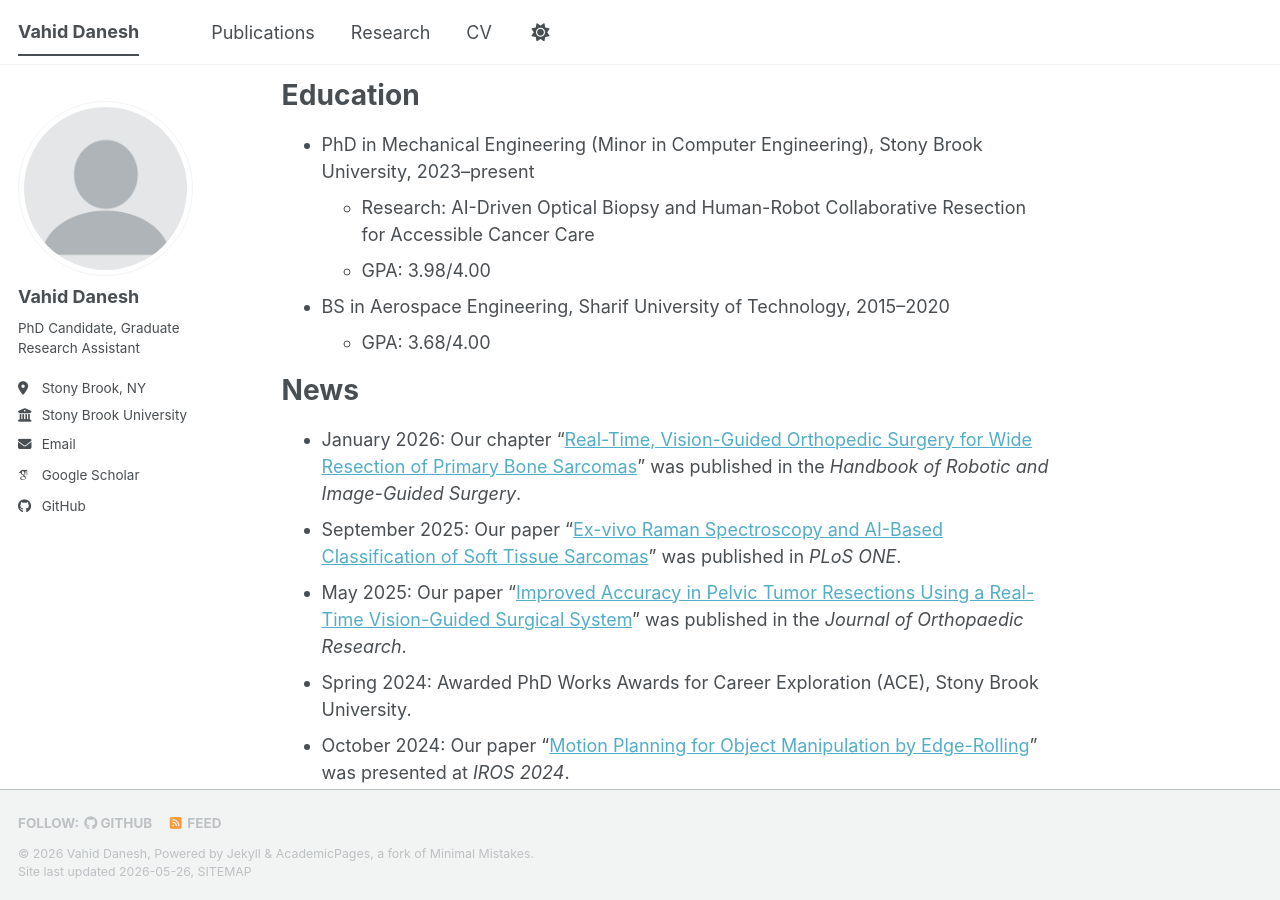
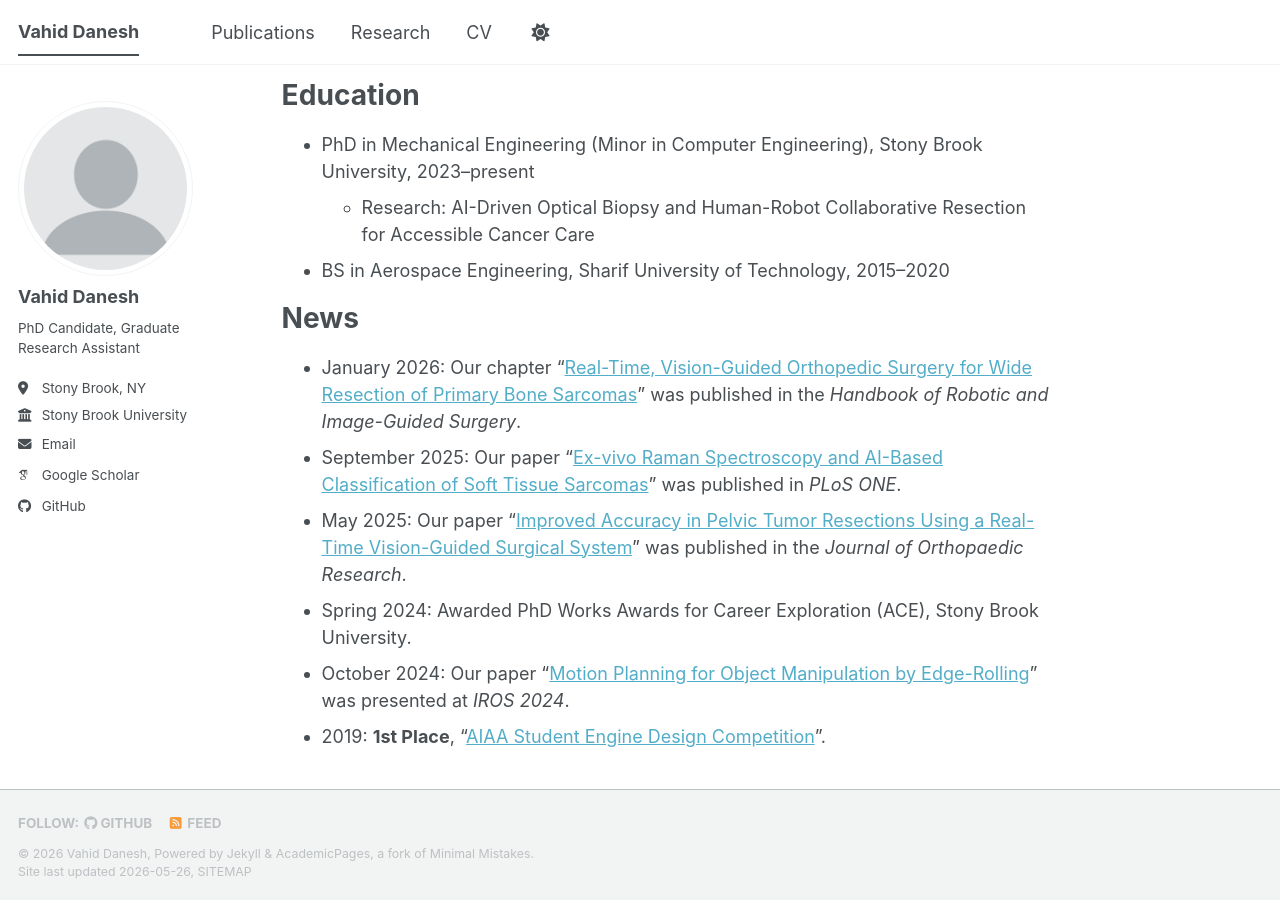
Before and after one commit to VahidDanesh/vahiddanesh.github.io, a Jekyll site: the page built from _pages/about.md, in a window 1280 px wide and 900 px high, scrolled down 381 px. Built offline with Jekyll 4.4.1, drawn with Linux system fonts in a browser that asks for light colours; some web fonts are replaced; a script bundle is joined from its source files by our own code; library files that are not in the unit come from our copies.

Commit message:
update about

```diff
--- a/_pages/about.md
+++ b/_pages/about.md
@@ -15,9 +15,7 @@ Education
 ======
 * PhD in Mechanical Engineering (Minor in Computer Engineering), Stony Brook University, 2023–present
   * Research: AI-Driven Optical Biopsy and Human-Robot Collaborative Resection for Accessible Cancer Care
-  * GPA: 3.98/4.00
 * BS in Aerospace Engineering, Sharif University of Technology, 2015–2020
-  * GPA: 3.68/4.00
 
 News
 ======
@@ -26,4 +24,4 @@ News
 * May 2025: Our paper "[Improved Accuracy in Pelvic Tumor Resections Using a Real-Time Vision-Guided Surgical System](https://doi.org/10.1002/jor.26111)" was published in the *Journal of Orthopaedic Research*.
 * Spring 2024: Awarded PhD Works Awards for Career Exploration (ACE), Stony Brook University.
 * October 2024: Our paper "[Motion Planning for Object Manipulation by Edge-Rolling](https://doi.org/10.1109/IROS58592.2024.10802581)" was presented at *IROS 2024*.
-* 2019: **1st Place**, AIAA Student Engine Design Competition.
+* 2019: **1st Place**, "[AIAA Student Engine Design Competition](https://aiaa.org/wp-content/uploads/2024/12/1st-place-engine-design.pdf)".
```
